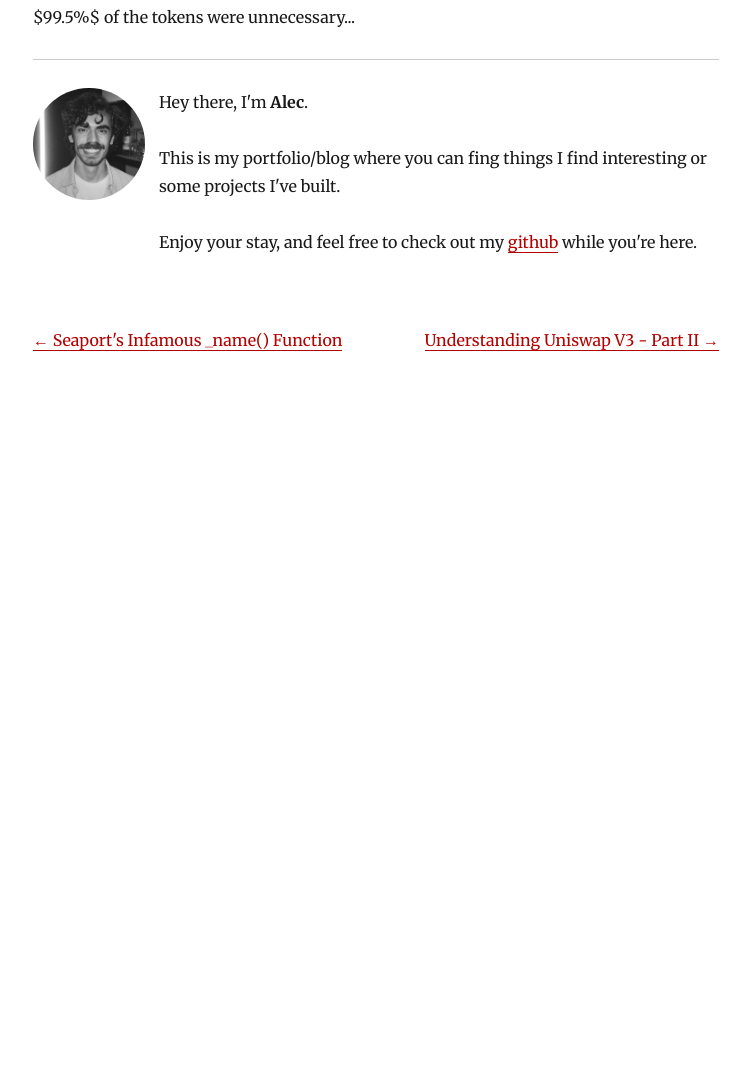
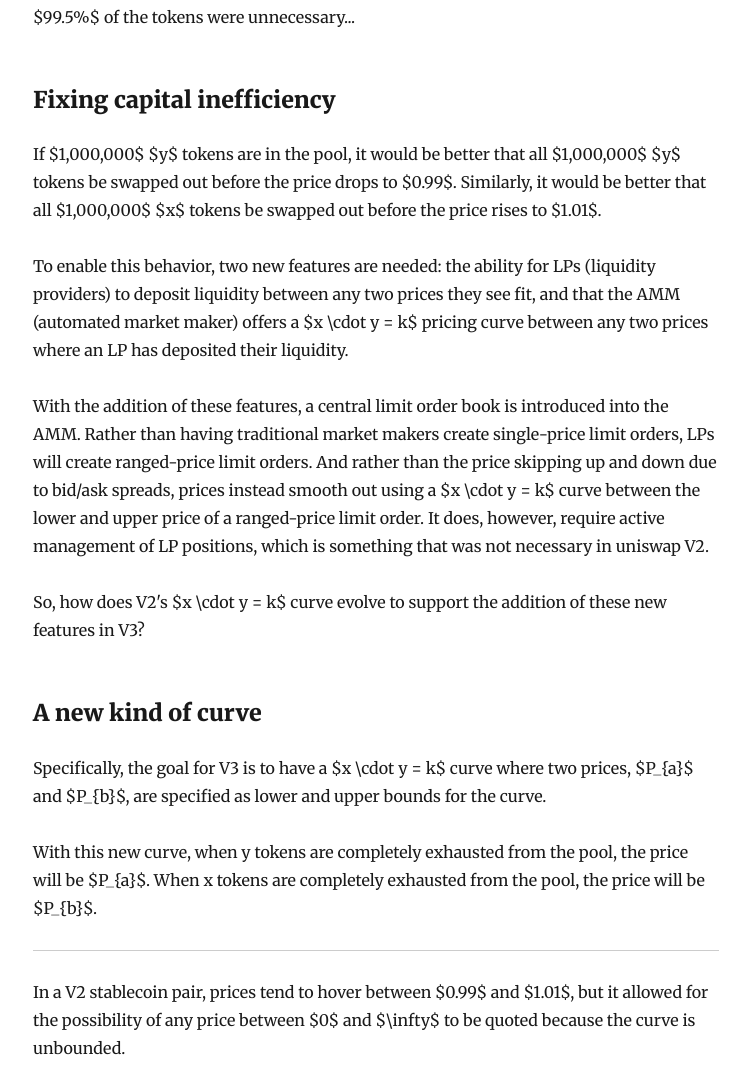
Before and after one commit to Alec1017/quietbroom-blog, a Gatsby site: page /understanding-uni-v3-part-1 in a window 1280 px wide. Shown: the part 1746-2811 px from the top of the page, without its empty margins (264-1011 px from the left). Before the commit the page ends 2184 px from the top, so only its background shows below. Built offline with nearby package versions, Linux system fonts and the light colour scheme; Gatsby itself is replaced by a stand-in of ours; some packages are replaced by stand-ins of ours.

Commit message:
added excalidraw charts

```diff
--- a/src/pages/understanding-uni-v3-part-1/index.md
+++ b/src/pages/understanding-uni-v3-part-1/index.md
@@ -48,3 +48,40 @@ $$
 The result is that an incoming $\Delta{x}$ of $5,037.81$ tokens to the pool and an outgoing $\Delta{y}$ of $-5,012.56$ tokens from the pool is needed to drop the pool's price from $1$ to $0.99$. Meaning, only $5012.56$ of the pool's $1,000,000$ $y$ tokens were needed by the pool to cover a price drop to $0.99$, which is only ~$0.5\%$ $(\frac{5,012.56}{1,000,000})$ of the $y$ tokens.
 
 $99.5\%$ of the tokens were unnecessary...
+
+### Fixing capital inefficiency
+
+If $1,000,000$ $y$ tokens are in the pool, it would be better that all $1,000,000$ $y$ tokens be swapped out before the price drops to $0.99$. Similarly, it would be better that all $1,000,000$ $x$ tokens be swapped out before the price rises to $1.01$.
+
+To enable this behavior, two new features are needed: the ability for LPs (liquidity providers) to deposit liquidity between any two prices they see fit, and that the AMM (automated market maker) offers a $x \cdot y = k$ pricing curve between any two prices where an LP has deposited their liquidity.
+
+With the addition of these features, a central limit order book is introduced into the AMM. Rather than having traditional market makers create single-price limit orders, LPs will create ranged-price limit orders. And rather than the price skipping up and down due to bid/ask spreads, prices instead smooth out using a $x \cdot y = k$ curve between the lower and upper price of a ranged-price limit order. It does, however, require active management of LP positions, which is something that was not necessary in uniswap V2.
+
+So, how does V2's $x \cdot y = k$ curve evolve to support the addition of these new features in V3?
+
+### A new kind of curve
+
+Specifically, the goal for V3 is to have a $x \cdot y = k$ curve where two prices, $P_{a}$ and $P_{b}$, are specified as lower and upper bounds for the curve.
+
+With this new curve, when y tokens are completely exhausted from the pool, the price will be $P_{a}$. When x tokens are completely exhausted from the pool, the price will be $P_{b}$.
+
+---
+
+In a V2 stablecoin pair, prices tend to hover between $0.99$ and $1.01$, but it allowed for the possibility of any price between $0$ and $\infty$ to be quoted because the curve is unbounded.
+
+![image info](./curve-1.svg)
+
+
+---
+
+In V3, the curve forces trades to take place between prices $P_{a}$ and $P_{b}$.
+
+![image info](./curve-2.svg)
+
+V3 uses the original $x \cdot y = k$ function as a base to create a new bounded-curve function:
+
+$$
+(x + \frac{L}{\sqrt{P_{b}}})(y + \frac{L}{\sqrt{P_{a}}}) = L^{2}
+$$
+
+The following sections will describe how this new function is derived.
```
Also changed, not shown: src/pages/understanding-uni-v3-part-1/curve-1.svg (added), src/pages/understanding-uni-v3-part-1/curve-2.svg (added).
